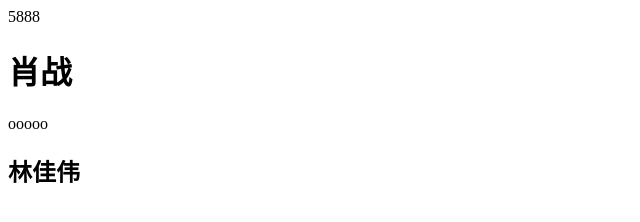
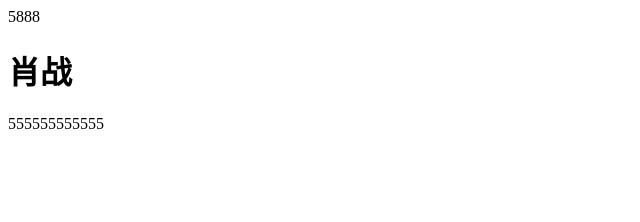
Before and after one commit to yinweiwei307/project_02, a plain HTML site: page index.html in a window 1280 px wide. Shown: the whole page, without its empty margins (0-640 px from the left). Drawn offline with Linux system fonts and the light colour scheme.

Commit message:
尹伟伟

```diff
--- a/index.html
+++ b/index.html
@@ -9,8 +9,6 @@
 
 <body>5888
     <h1>肖战</h1>
-    ooooo
-    <h2>林佳伟</h2>
 </body>
 
-</html>
+</html>555555555555
```
